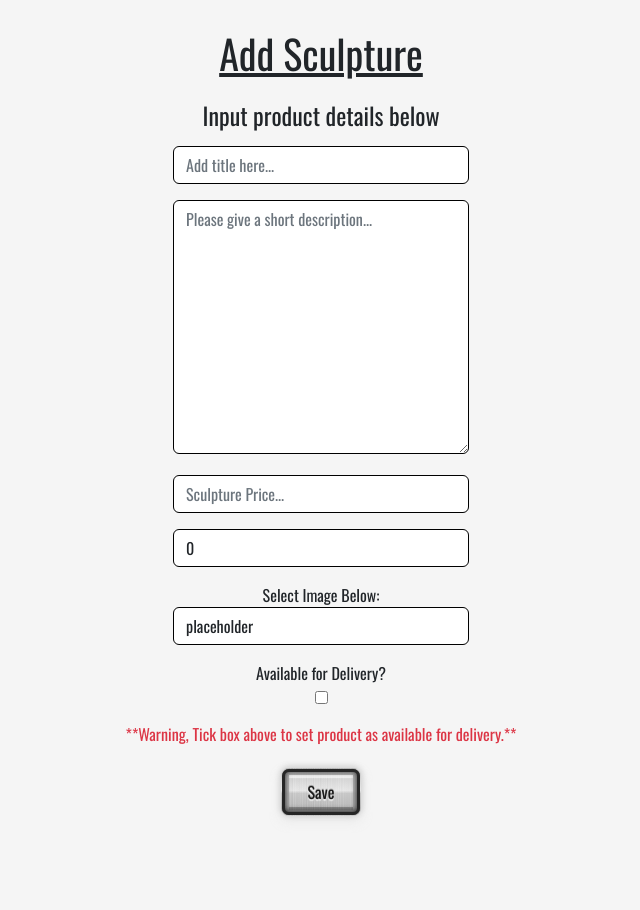
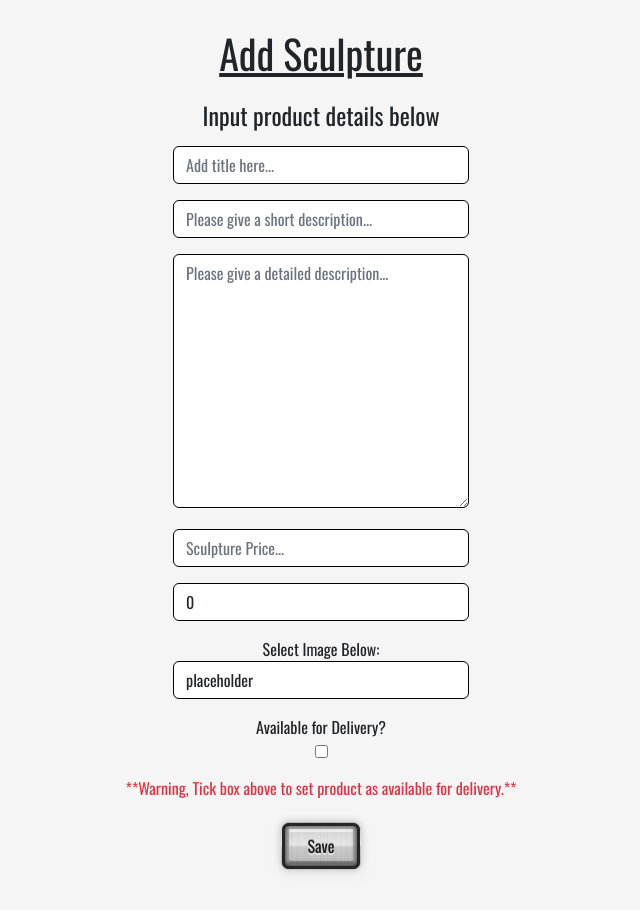
Before and after one commit to KSheridan86/project-5-RossAnthonyDesigns, a Django app: page /shop/add_sculpture/ in a window 1280 px wide. Shown: the part 133-1043 px from the top of the page, without its empty margins (319-959 px from the left). Run offline with Django 3.2, Linux system fonts and the light colour scheme; the visitor is signed in with stand-in values (Sample User, id 1); some libraries are stand-ins or nearby versions.

Commit message:
sculpture model and form edited

```diff
--- a/RossAnthonyDesigns/settings.py
+++ b/RossAnthonyDesigns/settings.py
@@ -86,7 +86,7 @@ AUTHENTICATION_BACKENDS = [
 
 SITE_ID = 1
 
-EMAIL_BACKEND = 'django.core.mail.backends.console.EmailBackend'
+EMAIL_BACKEND = 'django.core.mail.backends.smtp.EmailBackend'
 EMAIL_HOST = 'smtp.gmail.com'
 EMAIL_PORT = 587
 EMAIL_USE_TLS = True
--- a/sculptures/forms.py
+++ b/sculptures/forms.py
@@ -6,7 +6,7 @@ from .models import Sculpture
 class AddSculpture(ModelForm):
     class Meta:
         model = Sculpture
-        fields = ['title', 'description',
+        fields = ['title', 'description', 'detailed_description',
                   'price', 'image', 'quantity', 'available']
 
     def __init__(self, *args, **kwargs):
@@ -17,6 +17,9 @@ class AddSculpture(ModelForm):
         self.fields['description'].widget.attrs.update(
             {'class': 'form-control',
              'placeholder': 'Please give a short description...'})
+        self.fields['detailed_description'].widget.attrs.update(
+            {'class': 'form-control',
+             'placeholder': 'Please give a detailed description...'})
         self.fields['price'].widget.attrs.update(
             {'class': 'form-control',
              'placeholder': 'Sculpture Price...'})
--- a/sculptures/models.py
+++ b/sculptures/models.py
@@ -7,8 +7,8 @@ class Sculpture(models.Model):
     id = models.UUIDField(
         default=uuid.uuid4, unique=True, primary_key=True, editable=False)
     title = models.CharField(max_length=200, unique=True)
-    description = models.TextField()
-    detailed_description = models.TextField()
+    description = models.CharField(max_length=200)
+    detailed_description = models.TextField(max_length=500)
     price = models.DecimalField(max_digits=6, decimal_places=2)
     image = CloudinaryField('image', default='placeholder')
     available = models.BooleanField(default=False)
--- a/sculptures/templates/sculptures/add_sculpture.html
+++ b/sculptures/templates/sculptures/add_sculpture.html
@@ -30,6 +30,9 @@
                         {{form.description}}
                     </div>
                     <div class="form-group come-in mt-3 mb-3">
+                        {{form.detailed_description}}
+                    </div>
+                    <div class="form-group come-in mt-3 mb-3">
                         {{form.price}}
                     </div>
                     <div class="form-group come-in mt-3 mb-3">
```
Also changed, not shown: sculptures/migrations/0006_auto_20230117_1859.py (added).
